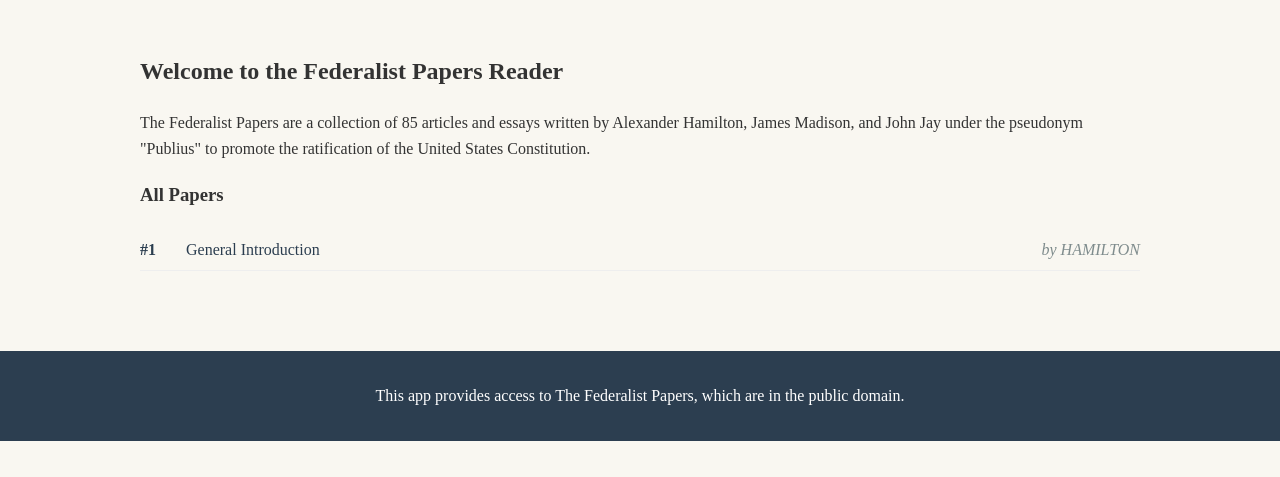
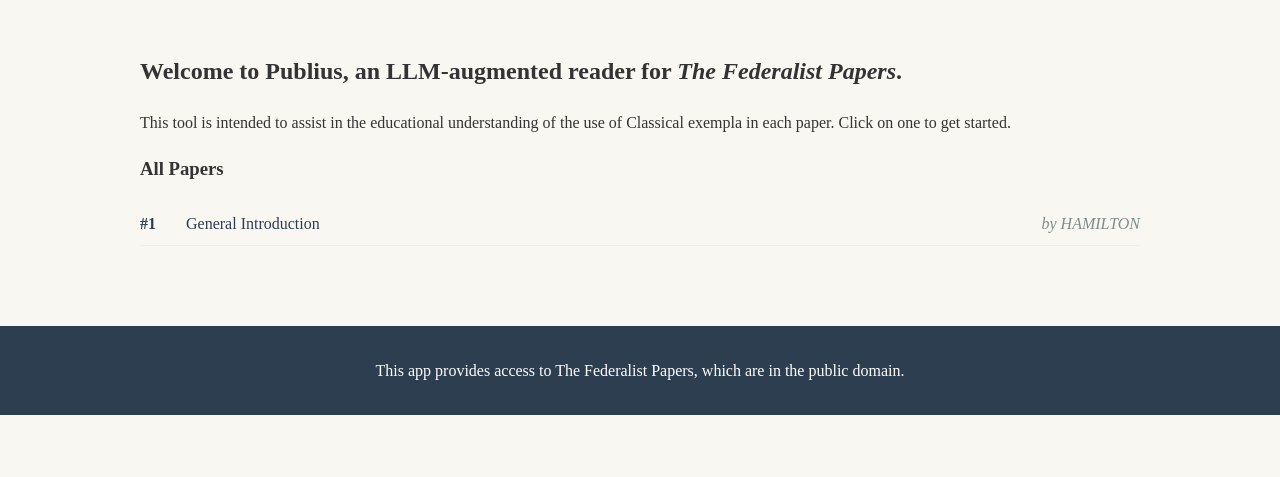
Before and after one commit to flxcn/publius, a Flask app: page / in a window 1280 px wide. Shown: the part 231-708 px from the top of the page. Run offline with Flask 3, Linux system fonts and the light colour scheme.

Commit message:
Update index.html

```diff
--- a/templates/index.html
+++ b/templates/index.html
@@ -1,11 +1,11 @@
 {% extends "base.html" %}
 
-{% block title %}Federalist Papers - Home{% endblock %}
+{% block title %}Publius{% endblock %}
 
 {% block content %}
 <div class="intro">
-    <h2>Welcome to the Federalist Papers Reader</h2>
-    <p>The Federalist Papers are a collection of 85 articles and essays written by Alexander Hamilton, James Madison, and John Jay under the pseudonym "Publius" to promote the ratification of the United States Constitution.</p>
+    <h2>Welcome to <b>Publius</b>, an LLM-augmented reader for <i>The Federalist Papers</i>.</h2>
+    <p>This tool is intended to assist in the educational understanding of the use of Classical exempla in each paper. Click on one to get started.</p>
 </div>
 
 <div class="papers-list">
@@ -15,11 +15,8 @@
         <li>
             <a href="/paper/{{ paper.paper_id }}">
                 <span class="paper-number">#{{ paper.paper_id }}</span>
-                <span class="paper-title">{{ paper.title }}</span>
+                <span class="paper-title" style="width:60%">{{ paper.title }}</span>
                 <span class="paper-author">by {{ paper.author }}</span>
-                {% if paper.date %}
-                <span class="paper-date">{{ paper.date }}</span>
-                {% endif %}
             </a>
         </li>
         {% endfor %}
```
